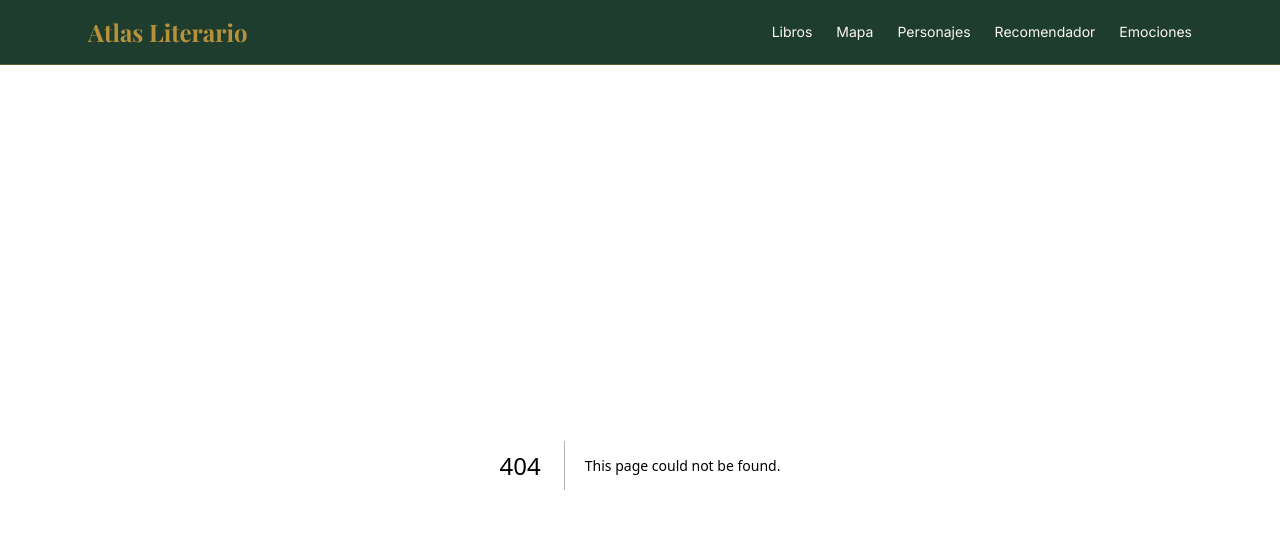
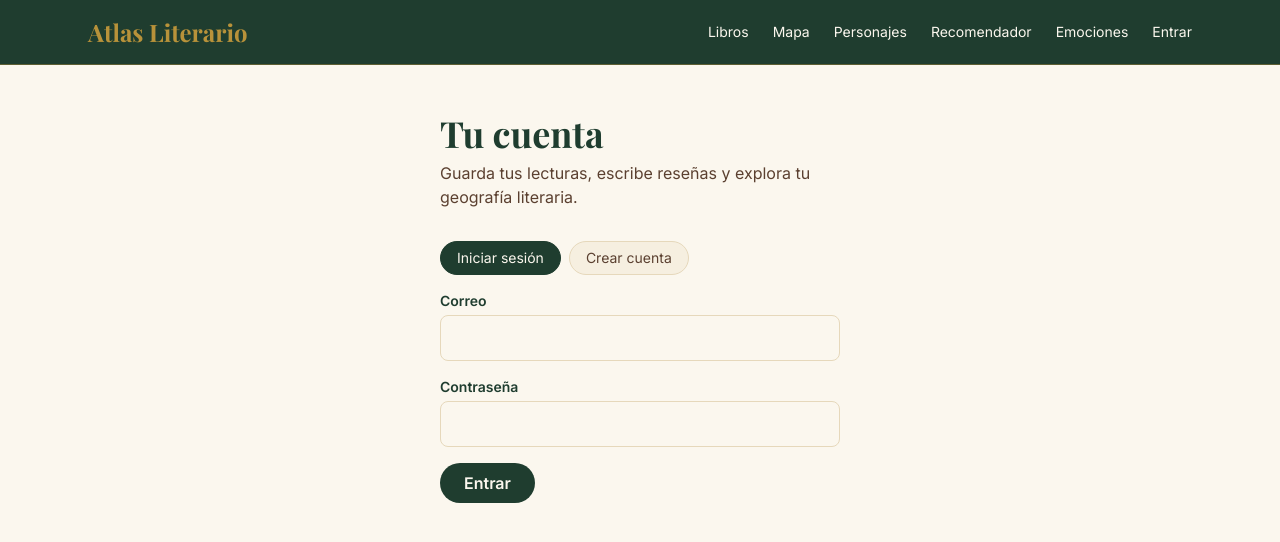
Before and after one commit to bystacyy/atlas-literario, a Next.js app: page /acceso in a window 1280 px wide. Before the commit this address had no page. Shown: the top 542 px of the page. Built offline with nearby package versions, Linux system fonts and the light colour scheme; no server answers; a web font is replaced by a local one.

Commit message:
feat: agregar registro e inicio de sesión con Supabase Auth

```diff
--- /dev/null
+++ b/app/acceso/page.tsx
@@ -0,0 +1,13 @@
+import FormularioAcceso from "@/components/FormularioAcceso";
+
+export default function AccesoPage() {
+  return (
+    <main className="mx-auto max-w-md px-6 py-12">
+      <h1 className="font-titulo text-4xl font-bold text-bosque">Tu cuenta</h1>
+      <p className="mt-2 mb-8 text-cafe">
+        Guarda tus lecturas, escribe reseñas y explora tu geografía literaria.
+      </p>
+      <FormularioAcceso />
+    </main>
+  );
+}
--- /dev/null
+++ b/components/BotonSesion.tsx
@@ -0,0 +1,45 @@
+"use client";
+
+import { useEffect, useState } from "react";
+import Link from "next/link";
+import { useRouter } from "next/navigation";
+import { crearClienteNavegador } from "@/lib/supabase-browser";
+
+export default function BotonSesion() {
+  const router = useRouter();
+  const [hayUsuario, setHayUsuario] = useState<boolean | null>(null);
+
+  useEffect(() => {
+    const supabase = crearClienteNavegador();
+    supabase.auth.getSession().then(({ data }) => {
+      setHayUsuario(!!data.session);
+    });
+    const { data } = supabase.auth.onAuthStateChange((_evento, sesion) => {
+      setHayUsuario(!!sesion);
+    });
+    return () => data.subscription.unsubscribe();
+  }, []);
+
+  if (hayUsuario === null) return null;
+
+  if (!hayUsuario) {
+    return (
+      <Link href="/acceso" className="transition-colors hover:text-dorado">
+        Entrar
+      </Link>
+    );
+  }
+
+  return (
+    <button
+      onClick={async () => {
+        await crearClienteNavegador().auth.signOut();
+        router.push("/");
+        router.refresh();
+      }}
+      className="transition-colors hover:text-dorado"
+    >
+      Cerrar sesión
+    </button>
+  );
+}
--- /dev/null
+++ b/components/FormularioAcceso.tsx
@@ -0,0 +1,134 @@
+"use client";
+
+import { useState } from "react";
+import { useRouter } from "next/navigation";
+import { crearClienteNavegador } from "@/lib/supabase-browser";
+
+export default function FormularioAcceso() {
+  const router = useRouter();
+  const [modo, setModo] = useState<"entrar" | "registrar">("entrar");
+  const [correo, setCorreo] = useState("");
+  const [clave, setClave] = useState("");
+  const [nombre, setNombre] = useState("");
+  const [mensaje, setMensaje] = useState<string | null>(null);
+  const [error, setError] = useState<string | null>(null);
+  const [cargando, setCargando] = useState(false);
+
+  async function enviar(e: React.FormEvent) {
+    e.preventDefault();
+    setError(null);
+    setMensaje(null);
+    setCargando(true);
+
+    const supabase = crearClienteNavegador();
+
+    if (modo === "registrar") {
+      const { data, error } = await supabase.auth.signUp({
+        email: correo,
+        password: clave,
+        options: { data: { nombre_usuario: nombre } },
+      });
+      setCargando(false);
+      if (error) {
+        setError(error.message);
+        return;
+      }
+      if (data.session) {
+        router.push("/");
+        router.refresh();
+      } else {
+        setMensaje("Cuenta creada. Revisa tu correo para confirmarla.");
+      }
+      return;
+    }
+
+    const { error } = await supabase.auth.signInWithPassword({
+      email: correo,
+      password: clave,
+    });
+    setCargando(false);
+    if (error) {
+      setError(error.message);
+      return;
+    }
+    router.push("/");
+    router.refresh();
+  }
+
+  const campo =
+    "mt-1 w-full rounded-lg border border-arena bg-crema p-3 text-tinta focus:border-dorado focus:outline-none";
+
+  return (
+    <form onSubmit={enviar} className="space-y-4">
+      <div className="flex gap-2">
+        {(["entrar", "registrar"] as const).map((m) => (
+          <button
+            key={m}
+            type="button"
+            onClick={() => setModo(m)}
+            className={`rounded-full border px-4 py-1.5 text-sm ${
+              modo === m
+                ? "border-bosque bg-bosque text-crema"
+                : "border-arena bg-pergamino text-cafe hover:border-dorado"
+            }`}
+          >
+            {m === "entrar" ? "Iniciar sesión" : "Crear cuenta"}
+          </button>
+        ))}
+      </div>
+
+      {modo === "registrar" && (
+        <label className="block text-sm font-semibold text-bosque">
+          Nombre de usuario
+          <input
+            type="text"
+            required
+            minLength={3}
+            maxLength={30}
+            value={nombre}
+            onChange={(e) => setNombre(e.target.value)}
+            className={campo}
+          />
+        </label>
+      )}
+
+      <label className="block text-sm font-semibold text-bosque">
+        Correo
+        <input
+          type="email"
+          required
+          value={correo}
+          onChange={(e) => setCorreo(e.target.value)}
+          className={campo}
+        />
+      </label>
+
+      <label className="block text-sm font-semibold text-bosque">
+        Contraseña
+        <input
+          type="password"
+          required
+          minLength={8}
+          value={clave}
+          onChange={(e) => setClave(e.target.value)}
+          className={campo}
+        />
+      </label>
+
+      {error && <p className="text-sm text-red-700">{error}</p>}
+      {mensaje && <p className="text-sm text-bosque">{mensaje}</p>}
+
+      <button
+        type="submit"
+        disabled={cargando}
+        className="rounded-full bg-bosque px-6 py-2 font-semibold text-crema hover:opacity-90 disabled:opacity-50"
+      >
+        {cargando
+          ? "Procesando..."
+          : modo === "entrar"
+            ? "Entrar"
+            : "Crear cuenta"}
+      </button>
+    </form>
+  );
+}
--- a/components/Navbar.tsx
+++ b/components/Navbar.tsx
@@ -1,4 +1,5 @@
 import Link from "next/link";
+import BotonSesion from "./BotonSesion";
 
 const enlaces = [
   { href: "/libros", texto: "Libros" },
@@ -16,7 +17,7 @@ export default function Navbar() {
           Atlas Literario
         </Link>
 
-        <ul className="flex flex-wrap gap-x-6 gap-y-2 text-sm">
+        <ul className="flex flex-wrap items-center gap-x-6 gap-y-2 text-sm">
           {enlaces.map((enlace) => (
             <li key={enlace.href}>
               <Link
@@ -27,6 +28,9 @@ export default function Navbar() {
               </Link>
             </li>
           ))}
+          <li>
+            <BotonSesion />
+          </li>
         </ul>
       </nav>
     </header>
--- /dev/null
+++ b/lib/supabase-browser.ts
@@ -0,0 +1,8 @@
+import { createBrowserClient } from "@supabase/ssr";
+
+export function crearClienteNavegador() {
+  return createBrowserClient(
+    process.env.NEXT_PUBLIC_SUPABASE_URL!,
+    process.env.NEXT_PUBLIC_SUPABASE_ANON_KEY!,
+  );
+}
```
